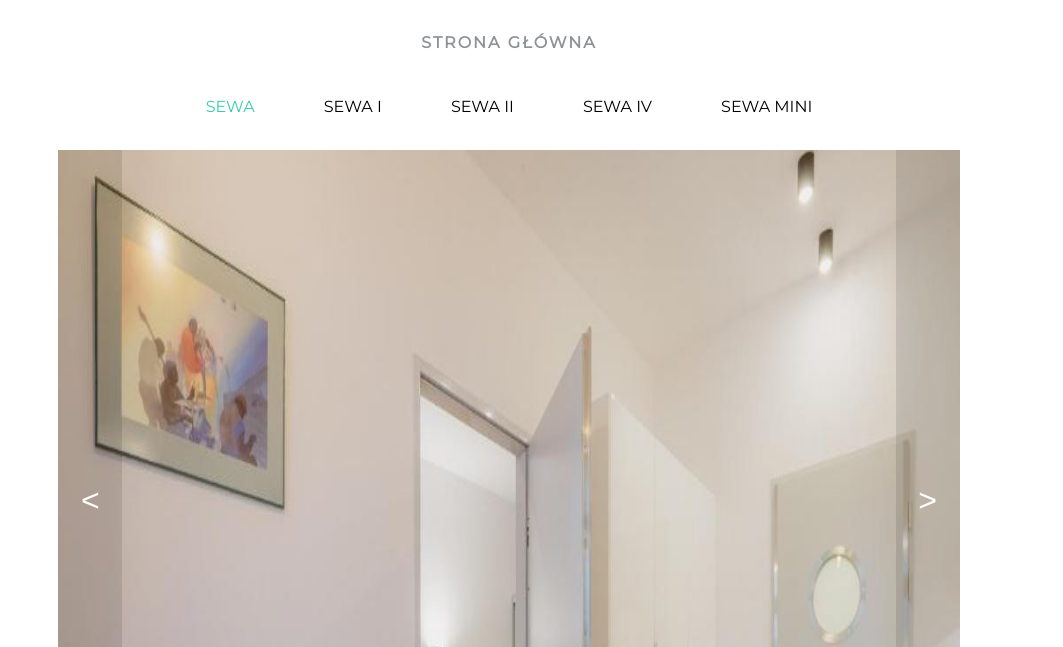
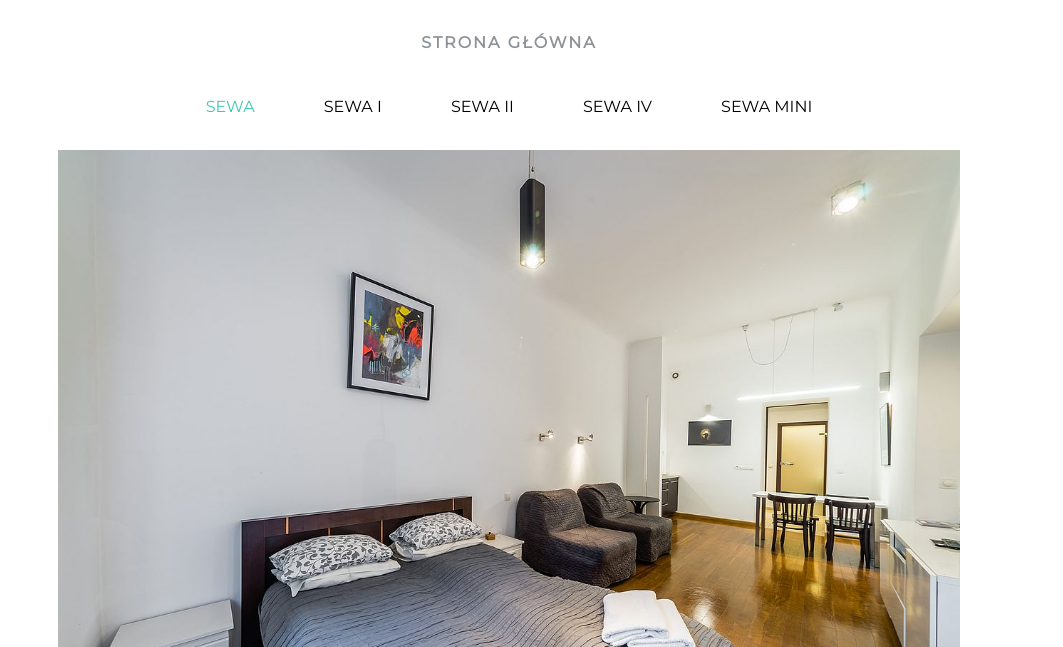
Before and after one commit to Dawid-Zych/Sewa_Apartments, a plain HTML site: page apartamenty/index.html in a window 1280 px wide. Shown: the part 153-800 px from the top of the page, without its empty margins (131-1194 px from the left). Drawn offline with Linux system fonts and the light colour scheme.

Commit message:
final update slides

```diff
--- a/apartamenty/gallery.css
+++ b/apartamenty/gallery.css
@@ -67,8 +67,9 @@ h2 a {
 	color: #3dc9b3;
 }
 
-.elements-list {
+.elements-list img {
 	width: 100%;
+	object-fit: cover;
 }
 
 /* ----- slider ---- */
@@ -89,7 +90,7 @@ h2 a {
 	grid-template-columns: 1fr;
 	grid-template-rows: 1fr;
 	width: 100%;
-	max-height: 700px;
+	max-height: 600px;
 }
 .slider-slide {
 	grid-column: 1 / 2;
@@ -264,4 +265,7 @@ h2 a {
 	.slider {
 		width: 100%;
 	}
+	.slider-slide {
+		max-height: 400px;
+	}
 }
--- a/apartamenty/index.html
+++ b/apartamenty/index.html
@@ -114,14 +114,14 @@
 					</li>
 				</ul>
 
-				<div class="elements-list" id="slider1" style="display: none">
+				<div class="elements-list" id="slider1" style="display: block">
 					<img src="/apartaments/SEWA/sewa-1.jpg" alt="" />
 					<img src="/apartaments/SEWA/sewa-2.jpg" alt="" />
 					<img src="/apartaments/SEWA/sewa-3.jpg" alt="" />
 					<img src="/apartaments/SEWA/sewa-4.jpg" alt="" />
 				</div>
 
-				<div class="elements-list" id="slider2">
+				<div class="elements-list" id="slider2" style="display: none">
 					<img src="/apartaments/SEWA I/sewa-1.jpg" alt="" />
 					<img src="/apartaments/SEWA I/sewa-2.jpg" alt="" />
 					<img src="/apartaments/SEWA I/sewa-3.jpg" alt="" />
```
